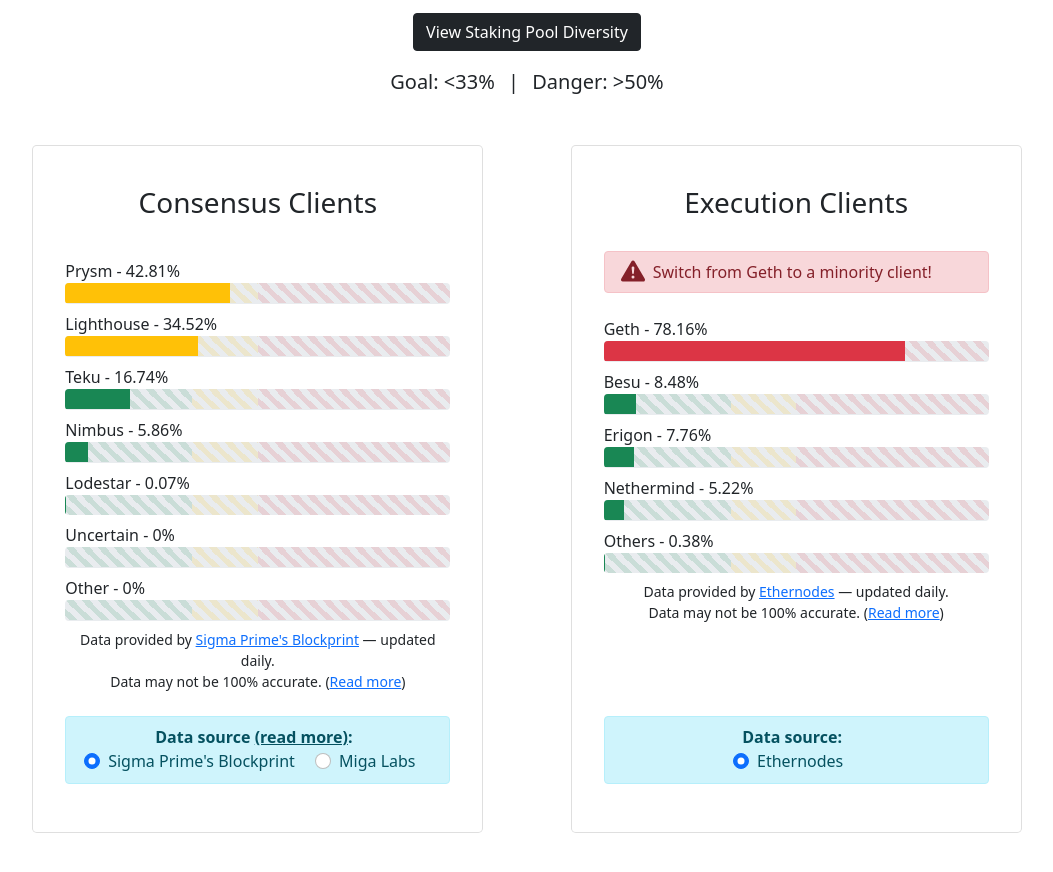
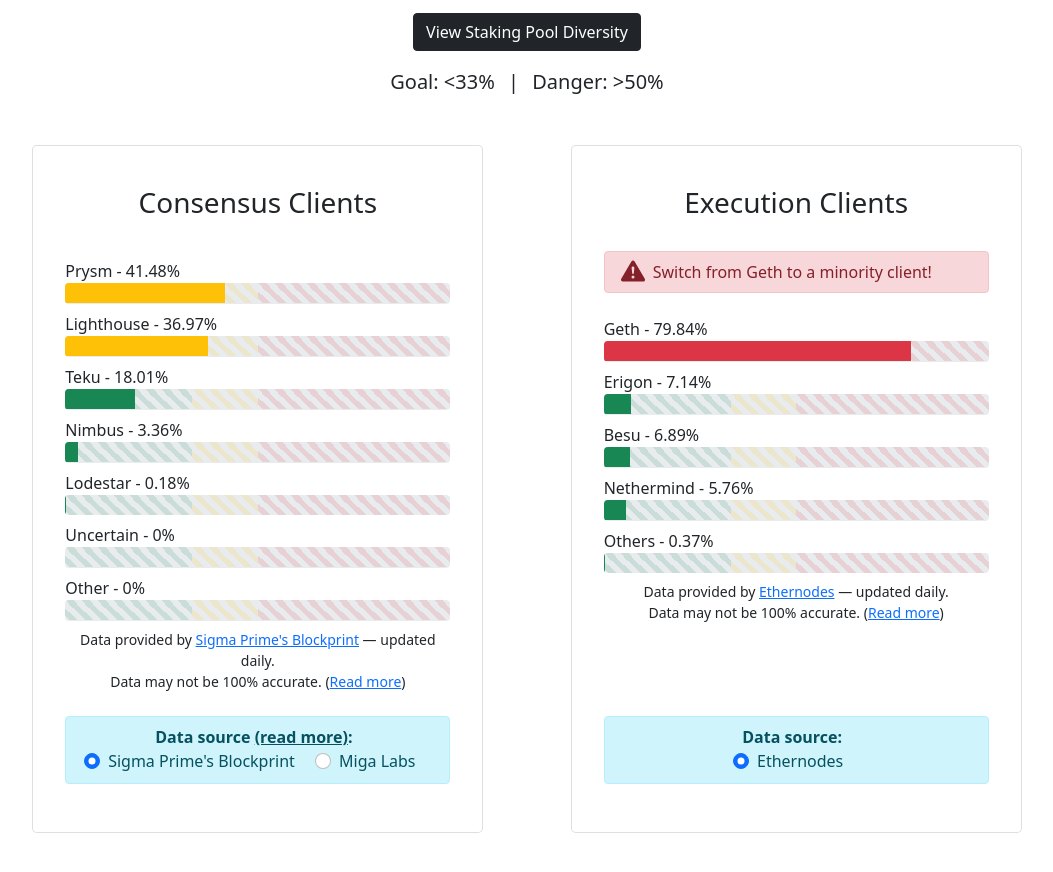
Before and after one commit to etheralpha/clientdiversity-org, a Jekyll site: the page built from index.md, in a window 1280 px wide and 900 px high, scrolled down 993 px. Shown: the top 872 px of the window, without its empty margins (113-1166 px from the left). Built offline with Jekyll 4.4.1, drawn with Linux system fonts in a browser that asks for light colours.

Commit message:
update fallback values

```diff
--- a/_data/fallback.yml
+++ b/_data/fallback.yml
@@ -1,41 +1,41 @@
 blockprint:
   - name: Prysm
-    value: 42.81
+    value: 41.48
   - name: Lighthouse
-    value: 34.52
+    value: 36.97
   - name: Teku
-    value: 16.74
+    value: 18.01
   - name: Nimbus
-    value: 5.86
+    value: 3.36
   - name: Lodestar
-    value: 0.07
+    value: 0.18
   - name: Uncertain
     value: 0
   - name: Other
     value: 0
 migalabs:
   - name: Lighthouse
-    value: 41.09
+    value: 48.18
   - name: Prysm
-    value: 36.99
+    value: 32.46
   - name: Teku
-    value: 15.36
+    value: 13.82
   - name: Grandine
-    value: 4.11
+    value: 3.4
   - name: Nimbus
-    value: 1.93
+    value: 1.51
   - name: Lodestar
-    value: 0.5
+    value: 0.49
   - name: Other
-    value: 0.02
+    value: 0.04
 ethernodes:
   - name: Geth
-    value: 78.16
+    value: 79.84
+  - name: Erigon
+    value: 7.14
   - name: Besu
-    value: 8.48
-  - name: Erigon
-    value: 7.76
+    value: 6.89
   - name: Nethermind
-    value: 5.22
+    value: 5.76
   - name: Others
-    value: 0.38
+    value: 0.37
```
